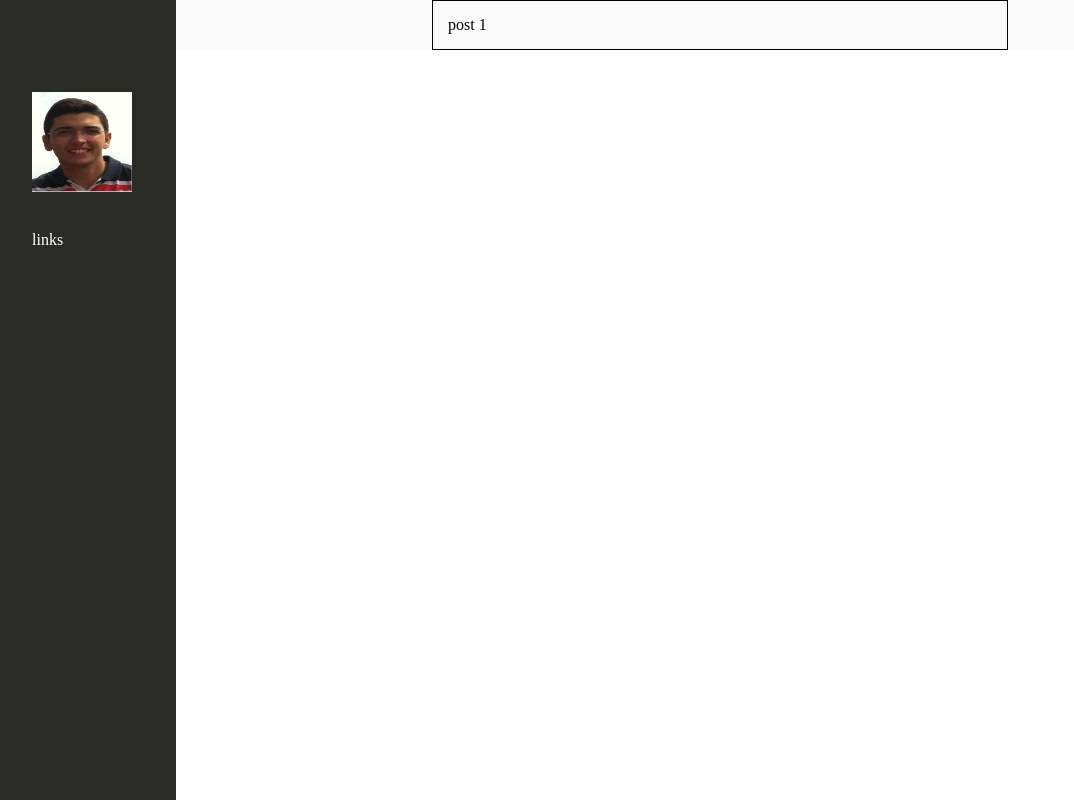
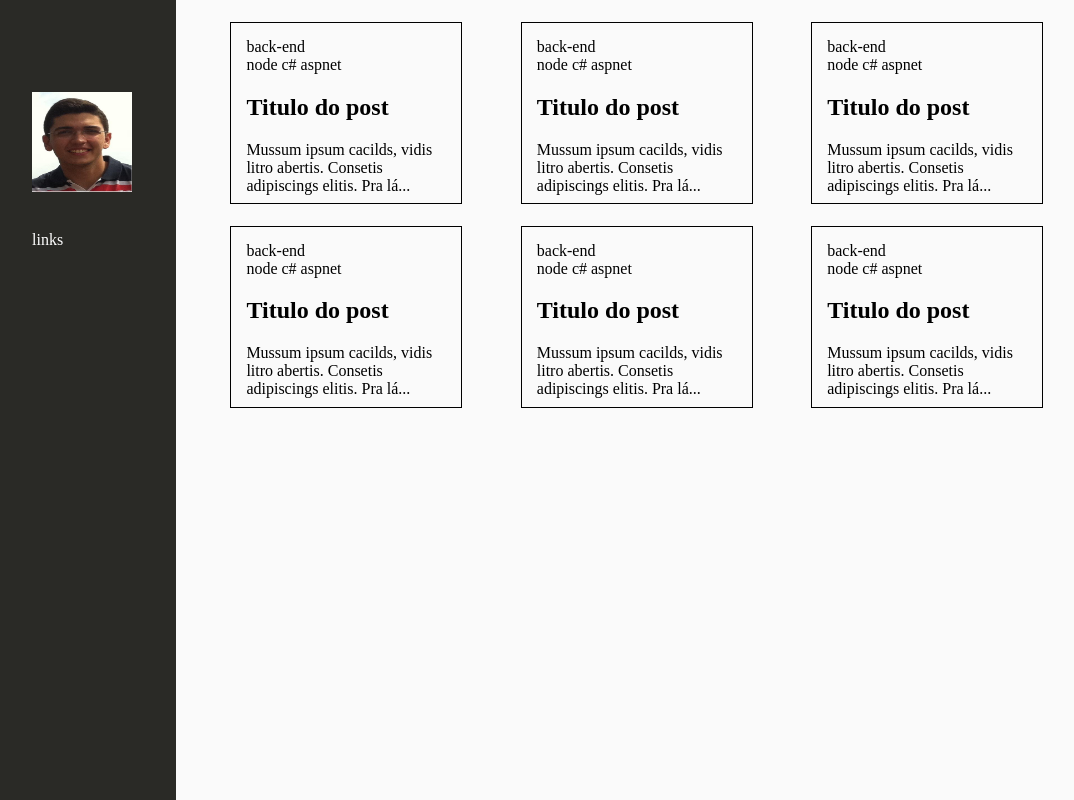
Before and after one commit to CesarNobre/blog, a web app: file index.html in a window 1280 px wide. Shown: the whole page, without its empty margins (16-1090 px from the left). Run offline with its HTML, style and script files only (its server is not run), Linux system fonts and the light colour scheme.

Commit message:
added draft posts

```diff
--- a/assets/style.css
+++ b/assets/style.css
@@ -22,6 +22,8 @@ body{
 	background-color: #FAFAFA;
 	width: 85%;
 	margin-left:15%;
+	position: absolute;
+	height: 100%;
 }
 
 .center{
@@ -40,8 +42,17 @@ body{
 }
 
 .posts{
-	top:10px;
+	margin-top:2%;
+	margin-left: 5%;
 	padding: 15px;
-	width: 50%;
+	width: 200px;
 	border:1px solid;
+	height: 150px;
+	display: inline-block;
 }
+.tags{
+
+}
+.categories{
+
+}
--- a/index.html
+++ b/index.html
@@ -1,5 +1,6 @@
 <!DOCTYPE html>
 <html>
+<meta charset="utf-8">
 <head>
 <link href="assets/style.css" rel="stylesheet">
 </head>
@@ -15,8 +16,89 @@
 	</nav>
 	<section>
 		<div class="container">
-			<div class="center posts">
-				post 1
+			<div class="posts">
+				<div class="categories">
+					back-end
+				</div>
+				<div class="tags">
+					node c# aspnet
+				</div>
+				<div class="title">
+					<h1>Titulo do post</h1>
+				</div>
+				<div class="post-body">
+					Mussum ipsum cacilds, vidis litro abertis. Consetis adipiscings elitis. Pra lá...
+				</div>
+			</div>
+			<div class="posts">
+				<div class="categories">
+					back-end
+				</div>
+				<div class="tags">
+					node c# aspnet
+				</div>
+				<div class="title">
+					<h1>Titulo do post</h1>
+				</div>
+				<div class="post-body">
+					Mussum ipsum cacilds, vidis litro abertis. Consetis adipiscings elitis. Pra lá...
+				</div>
+			</div>
+			<div class="posts">
+				<div class="categories">
+					back-end
+				</div>
+				<div class="tags">
+					node c# aspnet
+				</div>
+				<div class="title">
+					<h1>Titulo do post</h1>
+				</div>
+				<div class="post-body">
+					Mussum ipsum cacilds, vidis litro abertis. Consetis adipiscings elitis. Pra lá...
+				</div>
+			</div>
+			<div class="posts">
+				<div class="categories">
+					back-end
+				</div>
+				<div class="tags">
+					node c# aspnet
+				</div>
+				<div class="title">
+					<h1>Titulo do post</h1>
+				</div>
+				<div class="post-body">
+					Mussum ipsum cacilds, vidis litro abertis. Consetis adipiscings elitis. Pra lá...
+				</div>
+			</div>
+			<div class="posts">
+				<div class="categories">
+					back-end
+				</div>
+				<div class="tags">
+					node c# aspnet
+				</div>
+				<div class="title">
+					<h1>Titulo do post</h1>
+				</div>
+				<div class="post-body">
+					Mussum ipsum cacilds, vidis litro abertis. Consetis adipiscings elitis. Pra lá...
+				</div>
+			</div>
+			<div class="posts">
+				<div class="categories">
+					back-end
+				</div>
+				<div class="tags">
+					node c# aspnet
+				</div>
+				<div class="title">
+					<h1>Titulo do post</h1>
+				</div>
+				<div class="post-body">
+					Mussum ipsum cacilds, vidis litro abertis. Consetis adipiscings elitis. Pra lá...
+				</div>
 			</div>
 		</div>
 	</section>
```
